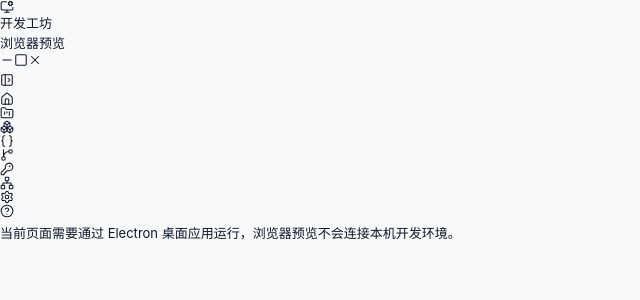
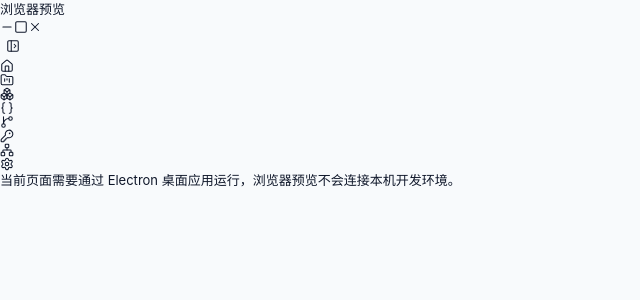
Before and after one commit to yulingboy/devDesk, a React (Vite) app in the folder src/renderer/: page / in a window 1280 px wide. Shown: the top 300 px of the page, without its empty margins (0-640 px from the left). Built offline with nearby package versions, Linux system fonts and the light colour scheme.

Commit message:
refactor: 优化侧边栏与品牌布局

```diff
--- a/src/renderer/src/assets/main.css
+++ b/src/renderer/src/assets/main.css
@@ -121,3 +121,13 @@ button:focus-visible {
 [data-sidebar='sidebar'][data-collapsible='icon'] [data-sidebar='label'] {
   display: none;
 }
+
+/* 折叠后保留一个居中的展开入口，品牌文字只在展开状态出现。 */
+[data-sidebar='sidebar'][data-state='collapsed'] [data-sidebar='header'] {
+  justify-content: center;
+  padding-inline: 0.375rem;
+}
+
+[data-sidebar='sidebar'][data-state='collapsed'] [data-sidebar='brand'] {
+  display: none;
+}
--- a/src/renderer/src/components/AppHeader.tsx
+++ b/src/renderer/src/components/AppHeader.tsx
@@ -1,5 +1,5 @@
 import { useEffect, useState } from 'react'
-import { Minus, MonitorCog, PanelTop, Square, Wifi, X } from 'lucide-react'
+import { Minus, PanelTop, Square, Wifi, X } from 'lucide-react'
 import type { SystemOverviewSnapshot } from '@shared/domain'
 import type { WindowState } from '@shared/types'
 import { TooltipButton } from '@/components/TooltipButton'
@@ -56,12 +56,7 @@ export function AppHeader(): React.JSX.Element {
       }`}
     >
       {isMac && <div aria-hidden="true" className="w-[78px] shrink-0" />}
-      <div className={`flex min-w-0 flex-1 items-center gap-2.5 ${isMac ? 'pr-4' : 'px-4'}`}>
-        <div className="grid size-5 shrink-0 place-items-center rounded bg-[var(--accent)] text-white shadow-sm">
-          <MonitorCog aria-hidden="true" />
-        </div>
-        <span className="truncate text-xs font-medium text-slate-700">开发工坊</span>
-      </div>
+      <div className="min-w-0 flex-1" />
 
       <div className="app-no-drag flex h-full items-center">
         <div className="mr-4 hidden items-center gap-2 text-[11px] text-slate-400 md:flex">
--- a/src/renderer/src/components/Navigation.tsx
+++ b/src/renderer/src/components/Navigation.tsx
@@ -1,5 +1,5 @@
 import { NavLink, useLocation } from 'react-router-dom'
-import { CircleHelp } from 'lucide-react'
+import { MonitorCog } from 'lucide-react'
 import { Tooltip, TooltipContent, TooltipTrigger } from '@/components/ui/tooltip'
 import {
   Sidebar,
@@ -19,7 +19,15 @@ export function Navigation({ appVersion }: { appVersion: string }): React.JSX.El
 
   return (
     <Sidebar collapsible="icon">
-      <SidebarHeader className="justify-end">
+      <SidebarHeader>
+        <div className="flex min-w-0 items-center gap-2" data-sidebar="brand">
+          <div className="grid size-6 shrink-0 place-items-center rounded-md bg-[var(--accent)] text-white shadow-sm">
+            <MonitorCog aria-hidden="true" size={15} />
+          </div>
+          <span className="truncate text-xs font-semibold text-slate-700" data-sidebar="label">
+            开发工坊
+          </span>
+        </div>
         <SidebarTrigger />
       </SidebarHeader>
 
@@ -46,12 +54,6 @@ export function Navigation({ appVersion }: { appVersion: string }): React.JSX.El
       </SidebarContent>
 
       <SidebarFooter>
-        <SidebarMenuButton tooltip="帮助与反馈">
-          <CircleHelp />
-          <span className="truncate" data-sidebar="label">
-            帮助与反馈
-          </span>
-        </SidebarMenuButton>
         <div className="mt-1 flex h-7 items-center justify-center gap-2 px-2.5 text-[10px] text-slate-400">
           <Tooltip>
             <TooltipTrigger asChild>
--- a/src/renderer/src/components/ui/sidebar.tsx
+++ b/src/renderer/src/components/ui/sidebar.tsx
@@ -66,7 +66,13 @@ export function SidebarHeader({
   className,
   ...props
 }: HTMLAttributes<HTMLDivElement>): React.JSX.Element {
-  return <div className={cn('flex h-11 shrink-0 items-center px-2', className)} {...props} />
+  return (
+    <div
+      className={cn('flex h-11 shrink-0 items-center justify-between gap-2 px-2.5', className)}
+      data-sidebar="header"
+      {...props}
+    />
+  )
 }
 
 /** shadcn Sidebar 的折叠开关，图标和提示随当前状态自动变化。 */
```
